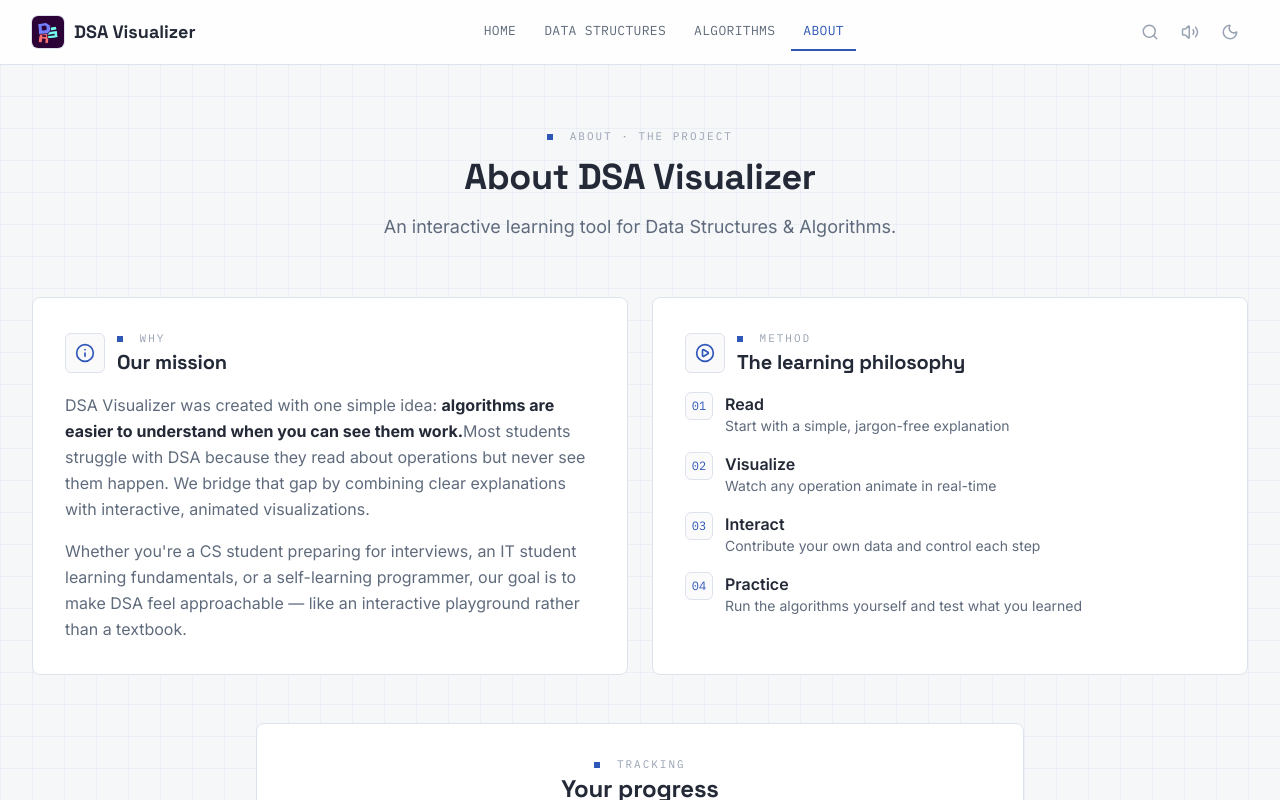
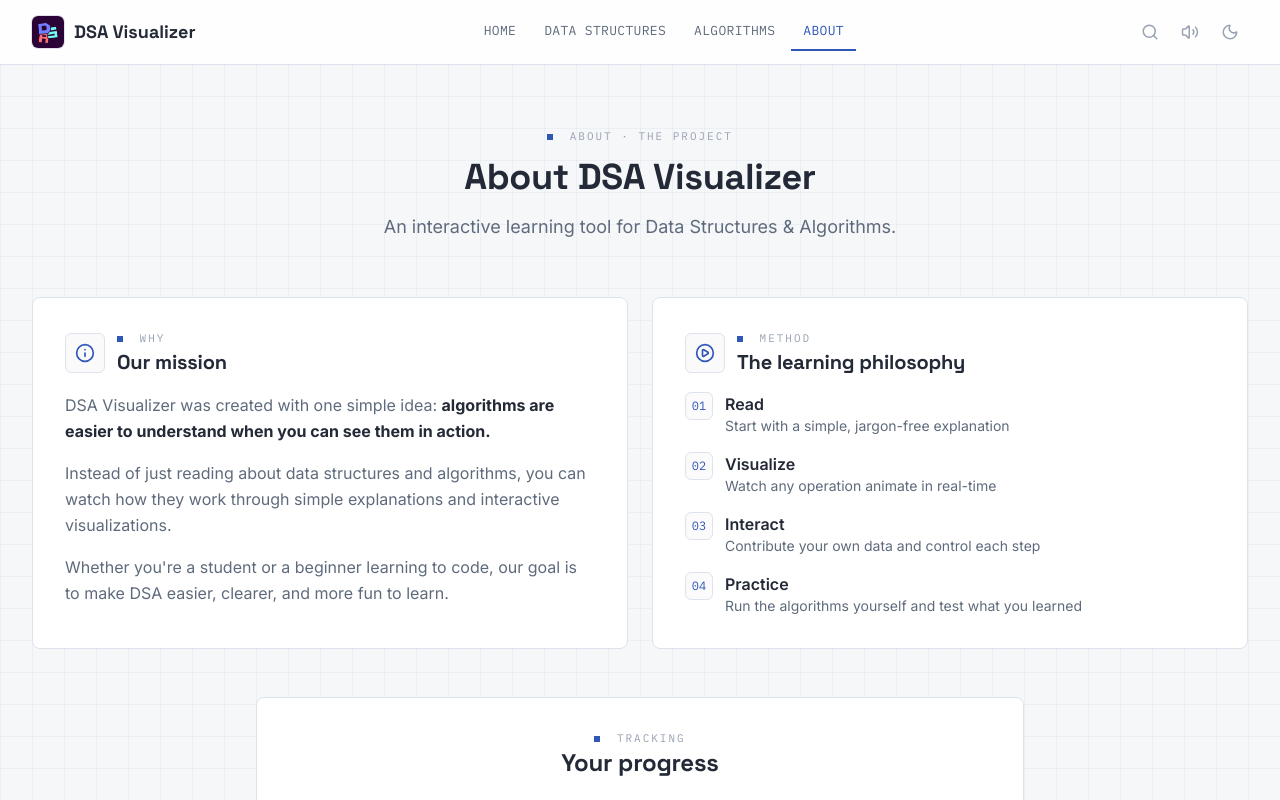
Before and after one commit to workwithabby/DSA-Visualizer, a Next.js app: page /about in a window 1280 px wide. Shown: the top 800 px of the page. Built offline with nearby package versions, Linux system fonts and the light colour scheme.

Commit message:
Refine wording in About and Home pages for clarity and engagement

```diff
--- a/src/app/about/page.tsx
+++ b/src/app/about/page.tsx
@@ -28,14 +28,13 @@ export default function AboutPage() {
             </div>
           </div>
           <p className="text-muted leading-relaxed">
-            DSA Visualizer was created with one simple idea: <strong className="text-ink">algorithms are easier to understand when you can see them work.</strong>
-            Most students struggle with DSA because they read about operations but never see them happen. We bridge that gap by combining
-            clear explanations with interactive, animated visualizations.
+            DSA Visualizer was created with one simple idea: <strong className="text-ink">algorithms are easier to understand when you can see them in action.</strong>
           </p>
           <p className="text-muted leading-relaxed mt-4">
-            Whether you&apos;re a CS student preparing for interviews, an IT student learning fundamentals, or a self-learning programmer,
-            our goal is to make DSA feel approachable — like an interactive playground rather than a textbook.
+            Instead of just reading about data structures and algorithms, you can watch how they work through simple explanations and interactive visualizations.
           </p>
+          <p className="text-muted leading-relaxed mt-4">
+            Whether you're a student or a beginner learning to code, our goal is to make DSA easier, clearer, and more fun to learn.          </p>
         </div>
 
         <div className="card p-8">
--- a/src/app/page.tsx
+++ b/src/app/page.tsx
@@ -31,7 +31,7 @@ function Home() {
               animate={{ opacity: 1, y: 0 }}
               transition={{ duration: 0.5, delay: 0.25 }}
             >
-              Learn the concept. Watch it happen. Interact with it.
+              Learn the concept. See how it works. Interact with it.
             </MotionDiv>
             <MotionDiv
               className="mt-8 flex flex-col sm:flex-row gap-4"
```
